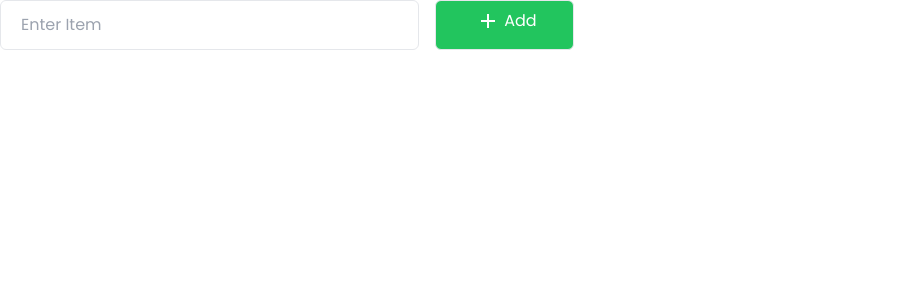
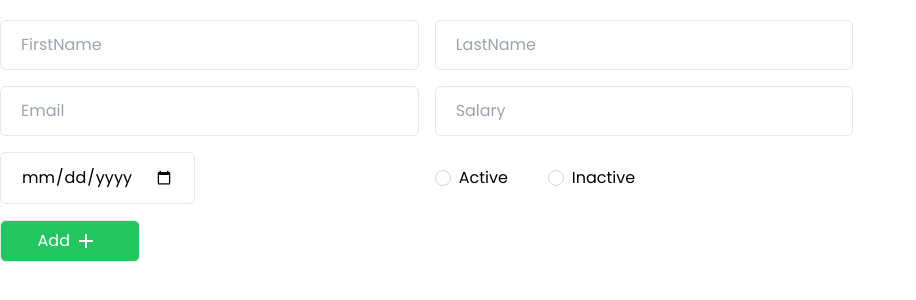
Before and after one commit to MUNIF-2242/nextjs-todo-fa, a Next.js app: page /components/Form in a window 1280 px wide. Shown: the top 300 px of the page, without its empty margins (0-916 px from the left). Built offline with nearby package versions, Linux system fonts and the light colour scheme.

Commit message:
complete collapsible form .playlist 54 done.

```diff
--- a/pages/components/Form.js
+++ b/pages/components/Form.js
@@ -1,42 +1,12 @@
-import { useReducer } from 'react';
-import { BiPlus } from 'react-icons/bi';
-import Success from './success';
-const formReducer = (state, event) => {
-  return {
-    ...state,
-    [event.target.name]: event.target.value,
-  };
-};
+import UpdateUserForm from './updateUserForm';
+import AddUserForm from './addUserForm';
+
 export default function Form() {
-  const [formData, setFormData] = useReducer(formReducer, {});
-
-  const handleSubmit = (e) => {
-    e.preventDefault();
-    if (Object.keys(formData).length == 0)
-      return console.log("Don't have Form Data");
-    console.log(formData);
-  };
-
-  if (Object.keys(formData).length > 0) return <Bug message={'Error'}></Bug>;
+  const flag = true;
 
   return (
-    <form className='grid lg:grid-cols-2 w-4/6 gap-4' onSubmit={handleSubmit}>
-      <div className='input-type'>
-        <input
-          type='text'
-          name='itemtext'
-          className='border w-full px-5 py-3 focus:outline-none rounded-md'
-          placeholder='Enter Item'
-          onChange={setFormData}
-        />
-      </div>
-
-      <button className='flex justify-center text-md w-2/6 bg-green-500 text-white px-4 py-2 border rounded-md hover:bg-gray-50 hover:border-green-500 hover:text-green-500'>
-        <span className='px-1'>
-          <BiPlus size={24}></BiPlus>
-        </span>
-        Add
-      </button>
-    </form>
+    <div className='container mx-auto py-5'>
+      {flag ? <AddUserForm /> : <UpdateUserForm />}
+    </div>
   );
 }
--- /dev/null
+++ b/pages/components/addUserForm.js
@@ -0,0 +1,110 @@
+import { useReducer } from 'react';
+import { BiPlus } from 'react-icons/bi';
+import Success from './success';
+import Bug from './bug';
+
+const formReducer = (state, event) => {
+  return {
+    ...state,
+    [event.target.name]: event.target.value,
+  };
+};
+
+export default function AddUserForm() {
+  const [formData, setFormData] = useReducer(formReducer, {});
+
+  const handleSubmit = (e) => {
+    e.preventDefault();
+    if (Object.keys(formData).length == 0)
+      return console.log("Don't have Form Data");
+    console.log(formData);
+  };
+
+  if (Object.keys(formData).length > 0) return <Bug message={'Error'}></Bug>;
+
+  return (
+    <form className='grid lg:grid-cols-2 w-4/6 gap-4' onSubmit={handleSubmit}>
+      <div className='input-type'>
+        <input
+          type='text'
+          onChange={setFormData}
+          name='firstname'
+          className='border w-full px-5 py-3 focus:outline-none rounded-md'
+          placeholder='FirstName'
+        />
+      </div>
+      <div className='input-type'>
+        <input
+          type='text'
+          onChange={setFormData}
+          name='lastname'
+          className='border w-full px-5 py-3 focus:outline-none rounded-md'
+          placeholder='LastName'
+        />
+      </div>
+      <div className='input-type'>
+        <input
+          type='text'
+          onChange={setFormData}
+          name='email'
+          className='border w-full px-5 py-3 focus:outline-none rounded-md'
+          placeholder='Email'
+        />
+      </div>
+      <div className='input-type'>
+        <input
+          type='text'
+          onChange={setFormData}
+          name='salary'
+          className='border w-full px-5 py-3 focus:outline-none rounded-md'
+          placeholder='Salary'
+        />
+      </div>
+      <div className='input-type'>
+        <input
+          type='date'
+          onChange={setFormData}
+          name='date'
+          className='border px-5 py-3 focus:outline-none rounded-md'
+          placeholder='Salary'
+        />
+      </div>
+
+      <div className='flex gap-10 items-center'>
+        <div className='form-check'>
+          <input
+            type='radio'
+            onChange={setFormData}
+            value='Active'
+            id='radioDefault1'
+            name='status'
+            className='form-check-input appearance-none rounded-full h-4 w-4 border border-gray-300  bg-white checked:bg-green-500 checked:border-green-500 focus:outline-none transition duration-200 mt-1 align-top bg-no-repeat bg-center bg-contain float-left mr-2 cursor-pointer'
+          />
+          <label htmlFor='radioDefault1' className='inline-block tet-gray-800'>
+            Active
+          </label>
+        </div>
+        <div className='form-check'>
+          <input
+            type='radio'
+            onChange={setFormData}
+            value='Inactive'
+            id='radioDefault2'
+            name='status'
+            className='form-check-input appearance-none rounded-full h-4 w-4 border border-gray-300  bg-white checked:bg-green-500 checked:border-green-500 focus:outline-none transition duration-200 mt-1 align-top bg-no-repeat bg-center bg-contain float-left mr-2 cursor-pointer'
+          />
+          <label htmlFor='radioDefault2' className='inline-block tet-gray-800'>
+            Inactive
+          </label>
+        </div>
+      </div>
+
+      <button className='flex justify-center text-md w-2/6 bg-green-500 text-white px-4 py-2 border rounded-md hover:bg-gray-50 hover:border-green-500 hover:text-green-500'>
+        Add{' '}
+        <span className='px-1'>
+          <BiPlus size={24}></BiPlus>
+        </span>
+      </button>
+    </form>
+  );
+}
--- /dev/null
+++ b/pages/components/updateUserForm.js
@@ -0,0 +1,110 @@
+import { useReducer } from 'react';
+import { BiBrush } from 'react-icons/bi';
+import Success from './success';
+import Bug from './bug';
+
+const formReducer = (state, event) => {
+  return {
+    ...state,
+    [event.target.name]: event.target.value,
+  };
+};
+
+export default function UpdateUserForm() {
+  const [formData, setFormData] = useReducer(formReducer, {});
+
+  const handleSubmit = (e) => {
+    e.preventDefault();
+    if (Object.keys(formData).length == 0)
+      return console.log("Don't have Form Data");
+    console.log(formData);
+  };
+
+  if (Object.keys(formData).length > 0) return <Bug message={'Error'}></Bug>;
+
+  return (
+    <form className='grid lg:grid-cols-2 w-4/6 gap-4' onSubmit={handleSubmit}>
+      <div className='input-type'>
+        <input
+          type='text'
+          onChange={setFormData}
+          name='firstname'
+          className='border w-full px-5 py-3 focus:outline-none rounded-md'
+          placeholder='FirstName'
+        />
+      </div>
+      <div className='input-type'>
+        <input
+          type='text'
+          onChange={setFormData}
+          name='lastname'
+          className='border w-full px-5 py-3 focus:outline-none rounded-md'
+          placeholder='LastName'
+        />
+      </div>
+      <div className='input-type'>
+        <input
+          type='text'
+          onChange={setFormData}
+          name='email'
+          className='border w-full px-5 py-3 focus:outline-none rounded-md'
+          placeholder='Email'
+        />
+      </div>
+      <div className='input-type'>
+        <input
+          type='text'
+          onChange={setFormData}
+          name='salary'
+          className='border w-full px-5 py-3 focus:outline-none rounded-md'
+          placeholder='Salary'
+        />
+      </div>
+      <div className='input-type'>
+        <input
+          type='date'
+          onChange={setFormData}
+          name='date'
+          className='border px-5 py-3 focus:outline-none rounded-md'
+          placeholder='Salary'
+        />
+      </div>
+
+      <div className='flex gap-10 items-center'>
+        <div className='form-check'>
+          <input
+            type='radio'
+            onChange={setFormData}
+            value='Active'
+            id='radioDefault1'
+            name='status'
+            className='form-check-input appearance-none rounded-full h-4 w-4 border border-gray-300  bg-white checked:bg-green-500 checked:border-green-500 focus:outline-none transition duration-200 mt-1 align-top bg-no-repeat bg-center bg-contain float-left mr-2 cursor-pointer'
+          />
+          <label htmlFor='radioDefault1' className='inline-block tet-gray-800'>
+            Active
+          </label>
+        </div>
+        <div className='form-check'>
+          <input
+            type='radio'
+            onChange={setFormData}
+            value='Inactive'
+            id='radioDefault2'
+            name='status'
+            className='form-check-input appearance-none rounded-full h-4 w-4 border border-gray-300  bg-white checked:bg-green-500 checked:border-green-500 focus:outline-none transition duration-200 mt-1 align-top bg-no-repeat bg-center bg-contain float-left mr-2 cursor-pointer'
+          />
+          <label htmlFor='radioDefault2' className='inline-block tet-gray-800'>
+            Inactive
+          </label>
+        </div>
+      </div>
+
+      <button className='flex justify-center text-md w-2/6 bg-yellow-400 text-white px-4 py-2 border rounded-md hover:bg-gray-50 hover:border-green-500 hover:text-green-500'>
+        Update{' '}
+        <span className='px-1'>
+          <BiBrush size={24}></BiBrush>
+        </span>
+      </button>
+    </form>
+  );
+}
--- a/pages/index.js
+++ b/pages/index.js
@@ -1,8 +1,14 @@
 import Head from 'next/head';
+import { useState } from 'react';
 import { BiPlus } from 'react-icons/bi';
 import Form from './components/form';
 
 export default function Home() {
+  const [visible, setVisible] = useState(false);
+
+  const handler = () => {
+    setVisible(!visible);
+  };
   return (
     <section>
       <Head>
@@ -18,18 +24,23 @@ export default function Home() {
 
         <div className='container mx-auto flex justify-between py-5 border-b'>
           <div className='left flex gap-3'>
-            <button className='flex bg-indigo-500 text-white px-4 py-2 border rounded-md hover:bg-grary-50 hover:border-indigo-500 hover:text-gray-800'>
+            <button
+              onClick={handler}
+              className='flex bg-indigo-500 text-white px-4 py-2 border rounded-md hover:bg-grary-50 hover:border-indigo-500 hover:text-gray-800'
+            >
+              Add ShoppingList Item{' '}
               <span className='px-1'>
                 <BiPlus size={23}></BiPlus>
               </span>
-              Add ShoppingList Item{' '}
             </button>
           </div>
         </div>
+
         {/* collapsable form */}
-        <div className='container mx-auto py-5'>
-          <Form></Form>
-        </div>
+        {visible ? <Form></Form> : <></>}
+
+        {/* table */}
+        <div className='container mx-auto'></div>
       </main>
     </section>
   );
```
